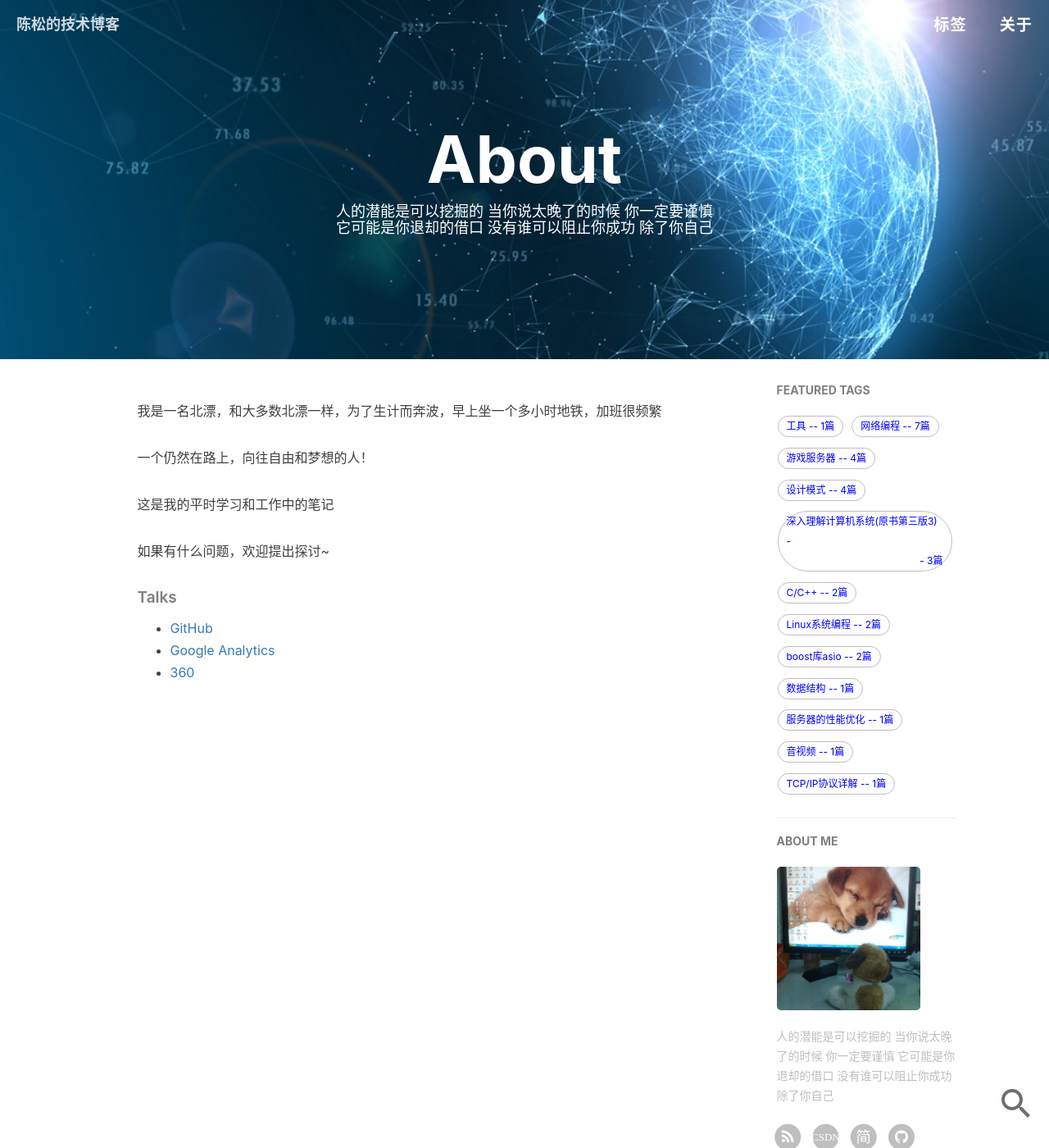
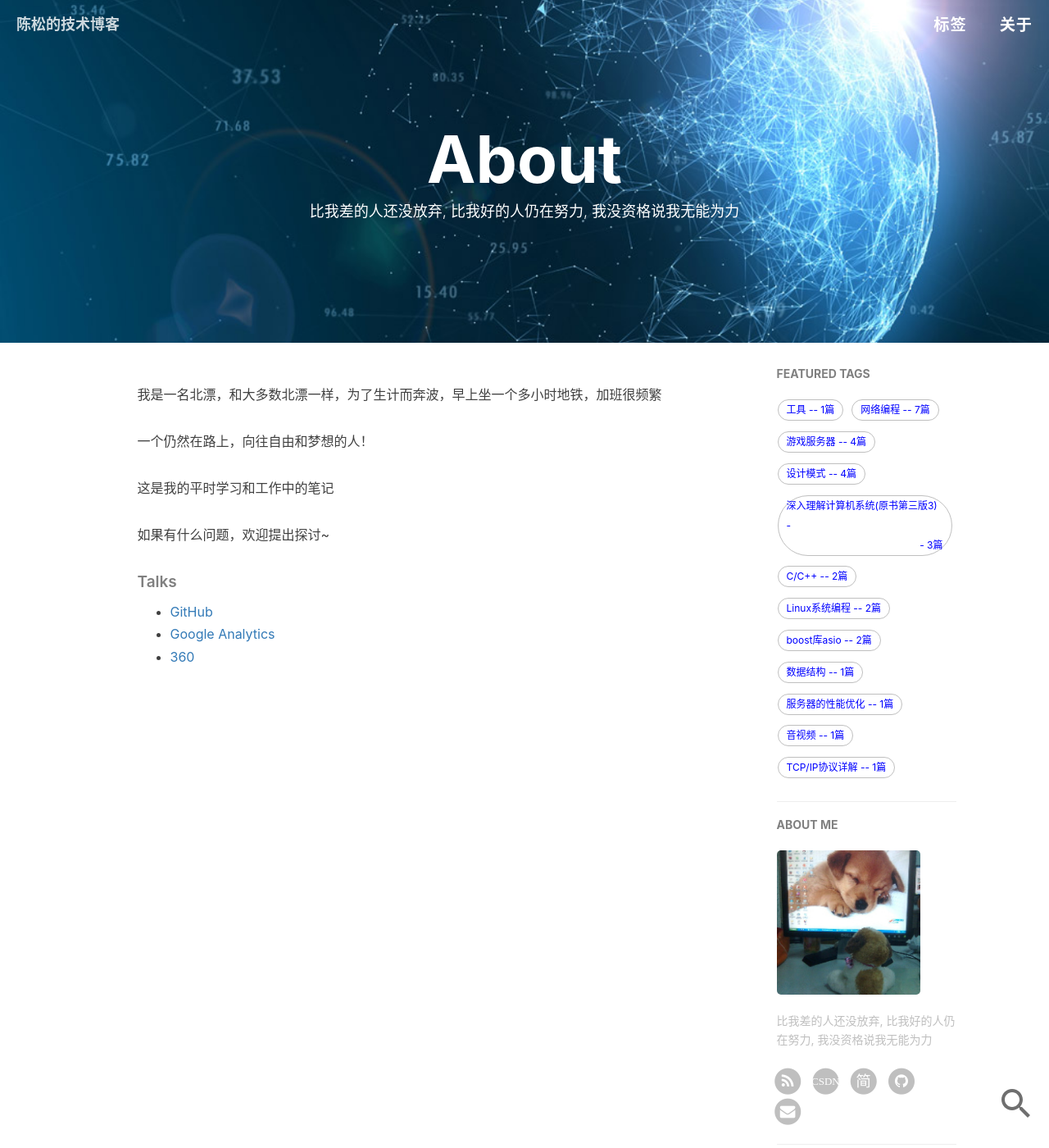
Before and after one commit to chensongpoixs/chensongpoixs.github.io, a Jekyll site: the page built from about.html, in a window 1280 px wide and 1400 px high. Shown: the whole window at 82% size. Built offline with Jekyll 4.4.1, drawn with Linux system fonts in a browser that asks for light colours; nearby versions of some CDN libraries; comment, search, counter and statistics services are not loaded.

Commit message:
[modify motto]

```diff
--- a/_config.yml
+++ b/_config.yml
@@ -14,8 +14,8 @@ plugins:
 
 # Sidebar settings
 sidebar: true                           # whether or not using Sidebar.
-# 是我上学时候鼓励自己, 在遇到问题时经常在内心对自己说的一句话
-sidebar-about-description: "人的潜能是可以挖掘的  当你说太晚了的时候 你一定要谨慎 它可能是你退却的借口  没有谁可以阻止你成功  除了你自己"
+#
+sidebar-about-description: "比我差的人还没放弃, 比我好的人仍在努力, 我没资格说我无能为力 "
 sidebar-avatar: /img/about-BY-gentle.jpg      # use absolute URL, seeing it's used in both `/` and `/about/`
 
 
--- a/about.html
+++ b/about.html
@@ -1,7 +1,7 @@
 ---
 layout: page
 title: "About"
-description: "  人的潜能是可以挖掘的  当你说太晚了的时候 你一定要谨慎 <br>它可能是你退却的借口  没有谁可以阻止你成功  除了你自己"
+description: "比我差的人还没放弃, 比我好的人仍在努力, 我没资格说我无能为力 "
 header-img: "img/post-bg-rwd.jpg"
 ---
 
```
Also changed, not shown: 1 other file.
